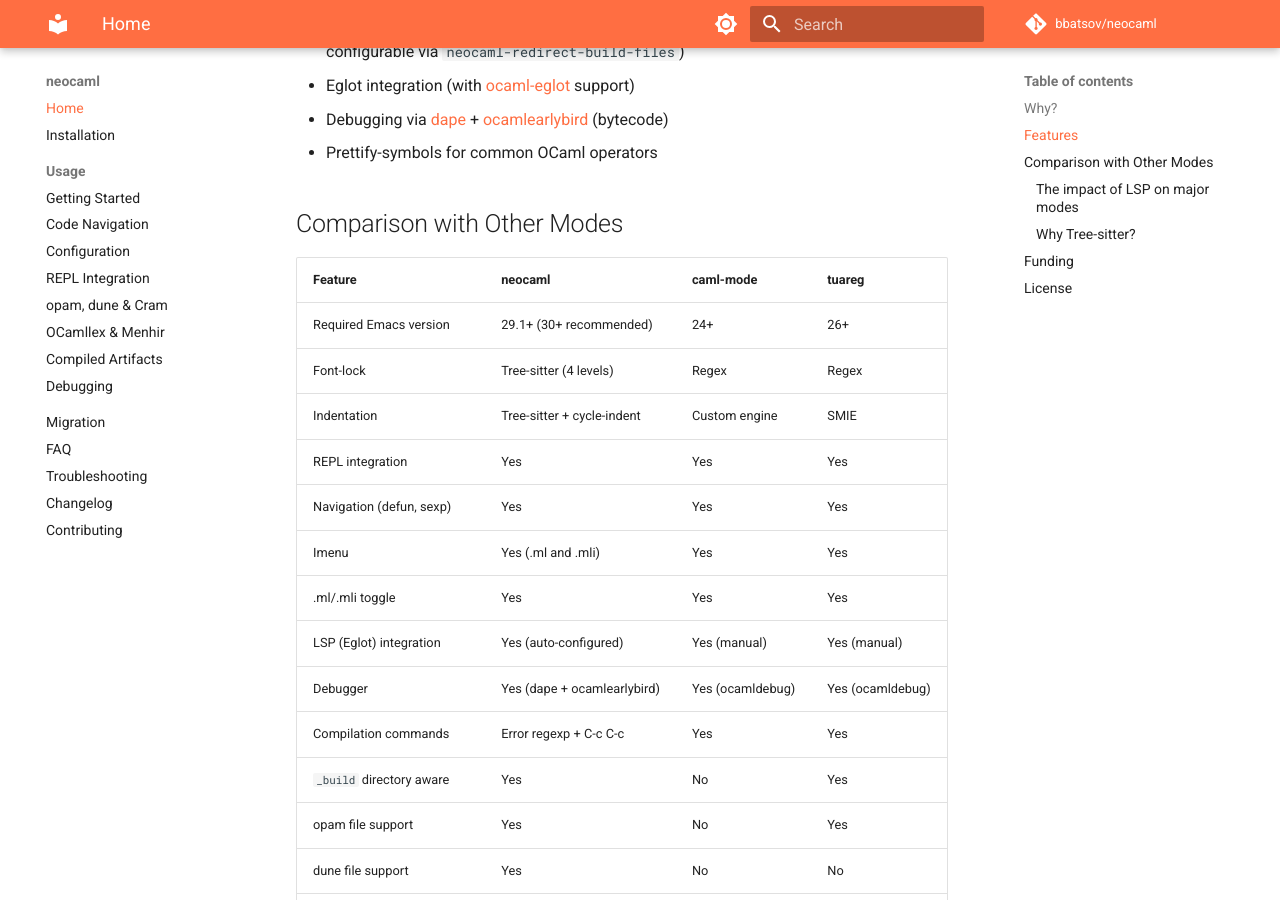
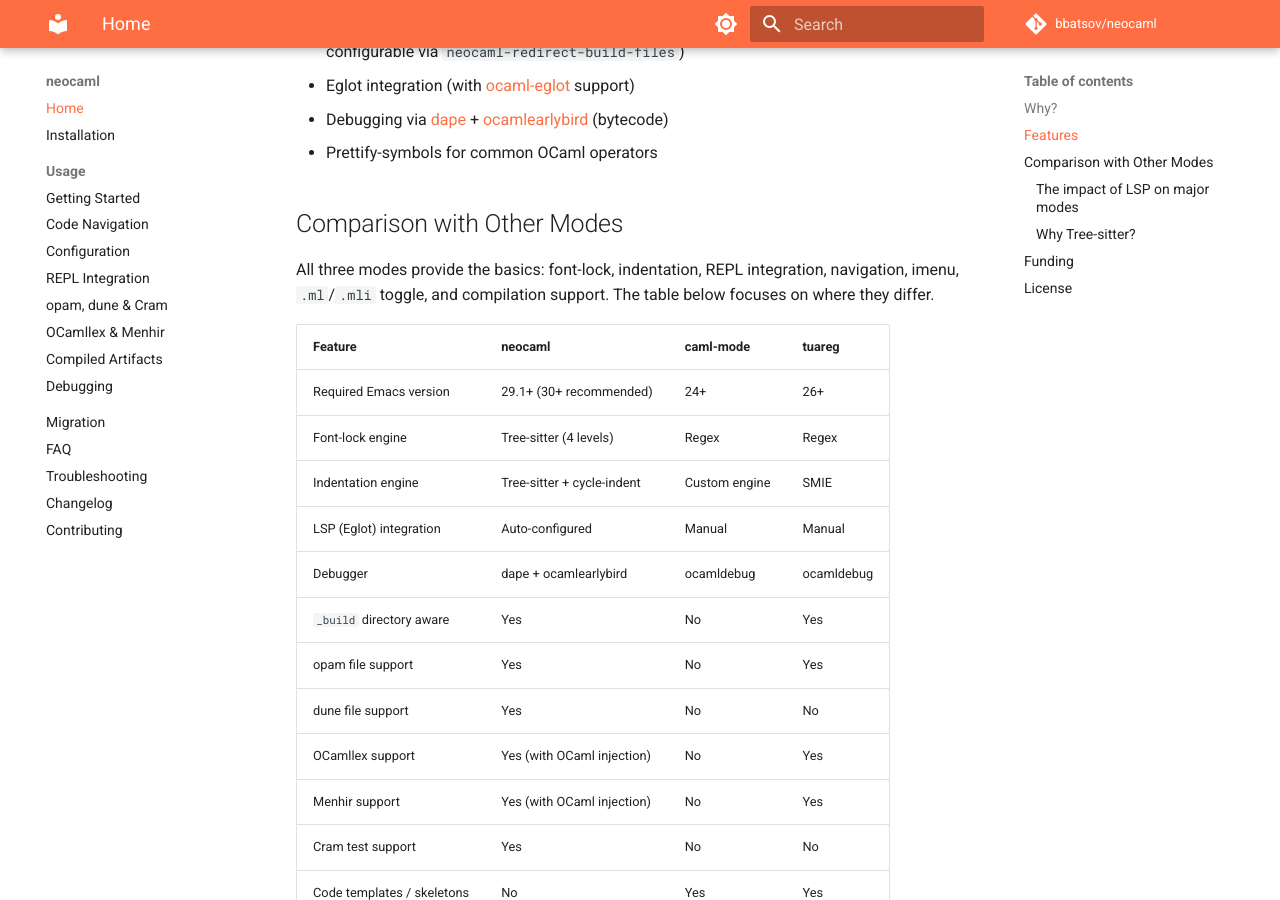
Before and after one commit to bbatsov/neocaml, an MkDocs documentation site: the page built from docs/index.md, in a window 1280 px wide and 900 px high, scrolled down 1756 px. Built offline with MkDocs 1.6.1 and Material for MkDocs 9.7.7, drawn with Linux system fonts in a browser that asks for light colours; comment, search, counter and statistics services are not loaded.

Commit message:
Clean up comparison table: factor out shared features, focus on differences

```diff
--- a/docs/index.md
+++ b/docs/index.md
@@ -67,18 +67,17 @@ One last thing - we really need more Emacs packages with fun names! :D
 
 ## Comparison with Other Modes
 
+All three modes provide the basics: font-lock, indentation, REPL
+integration, navigation, imenu, `.ml`/`.mli` toggle, and compilation
+support. The table below focuses on where they differ.
+
 | Feature                    | neocaml                    | caml-mode     | tuareg       |
 |----------------------------|----------------------------|---------------|--------------|
 | Required Emacs version     | 29.1+ (30+ recommended)    | 24+           | 26+          |
-| Font-lock                  | Tree-sitter (4 levels)     | Regex         | Regex        |
-| Indentation                | Tree-sitter + cycle-indent | Custom engine | SMIE         |
-| REPL integration           | Yes                        | Yes           | Yes          |
-| Navigation (defun, sexp)   | Yes                        | Yes           | Yes          |
-| Imenu                      | Yes (.ml and .mli)         | Yes           | Yes          |
-| .ml/.mli toggle            | Yes                        | Yes           | Yes          |
-| LSP (Eglot) integration    | Yes (auto-configured)      | Yes (manual)  | Yes (manual) |
-| Debugger                   | Yes (dape + ocamlearlybird) | Yes (ocamldebug) | Yes (ocamldebug) |
-| Compilation commands       | Error regexp + C-c C-c     | Yes           | Yes          |
+| Font-lock engine           | Tree-sitter (4 levels)     | Regex         | Regex        |
+| Indentation engine         | Tree-sitter + cycle-indent | Custom engine | SMIE         |
+| LSP (Eglot) integration    | Auto-configured            | Manual        | Manual       |
+| Debugger                   | dape + ocamlearlybird      | ocamldebug    | ocamldebug   |
 | `_build` directory aware   | Yes                        | No            | Yes          |
 | opam file support          | Yes                        | No            | Yes          |
 | dune file support          | Yes                        | No            | No           |
```
